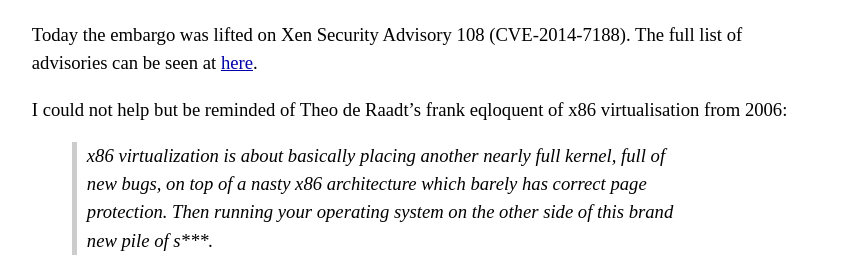
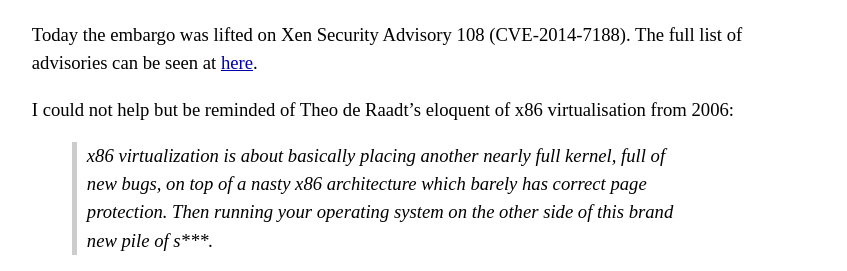
Before and after one commit to andrewpwade/andrewpwade.github.io, a Jekyll site: the page built from _posts/2014-10-01-xen-security-advisory-108.md, in a window 1280 px wide. Shown: the part 147-418 px from the top of the page, without its empty margins (216-1063 px from the left). Built offline with Jekyll 4.4.1, drawn with Linux system fonts in a browser that asks for light colours; Markdown is read by kramdown in place of the engine named in the settings.

Commit message:
ispell is my friend

```diff
--- a/_posts/2014-10-01-xen-security-advisory-108.md
+++ b/_posts/2014-10-01-xen-security-advisory-108.md
@@ -8,7 +8,7 @@
 
 Today the embargo was lifted on Xen Security Advisory 108 (CVE-2014-7188). The full list of advisories can be seen at [here](http://xenbits.xen.org/xsa/).
 
-I could not help but be reminded of Theo de Raadt's frank eqloquent of x86 virtualisation from 2006:
+I could not help but be reminded of Theo de Raadt's eloquent of x86 virtualisation from 2006:
 
 > x86 virtualization is about basically placing another nearly full
 > kernel, full of new bugs, on top of a nasty x86 architecture which
```
